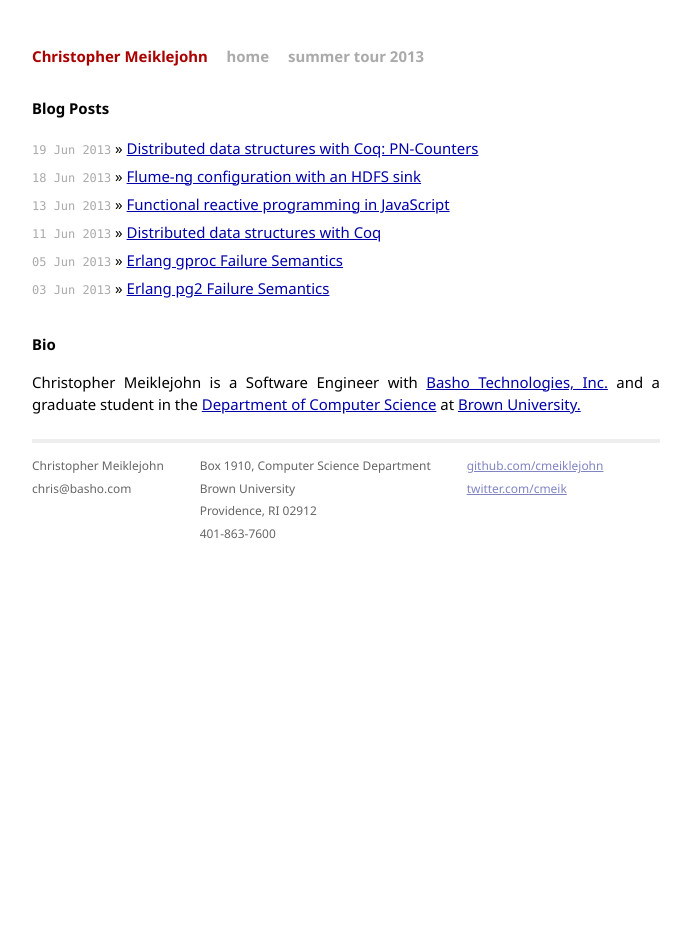
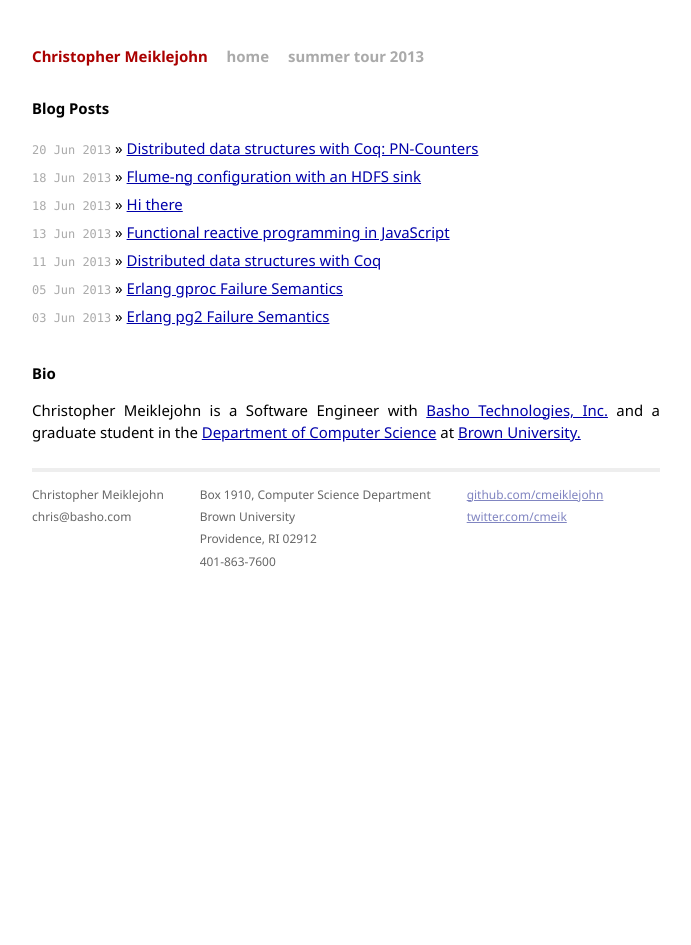
Before and after one commit to cmeiklejohn/cmeiklejohn.github.io, a Jekyll site: the page built from index.html, in a window 1280 px wide. Shown: the whole page, without its empty margins (294-985 px from the left). Built offline with Jekyll 4.4.1, drawn with Linux system fonts in a browser that asks for light colours; comment, search, counter and statistics services are not loaded.

Commit message:
Fix date.

```diff
--- /dev/null
+++ b/_posts/2013-06-18-hi-there.markdown
@@ -0,0 +1,6 @@
+---
+layout: post
+title:  "Hi there"
+date:   2013-06-18 10:17:47 -0700
+categories:
+---
--- a/_posts/2013-06-19-distributed-data-structures-pn-counters.markdown
+++ b/_posts/2013-06-20-distributed-data-structures-pn-counters.markdown
@@ -1,7 +1,7 @@
 ---
 layout: post
 title:  "Distributed data structures with Coq: PN-Counters"
-date:   2013-06-19 12:17:10
+date:   2013-06-20 10:17:10
 categories: coq
 ---
 
```
